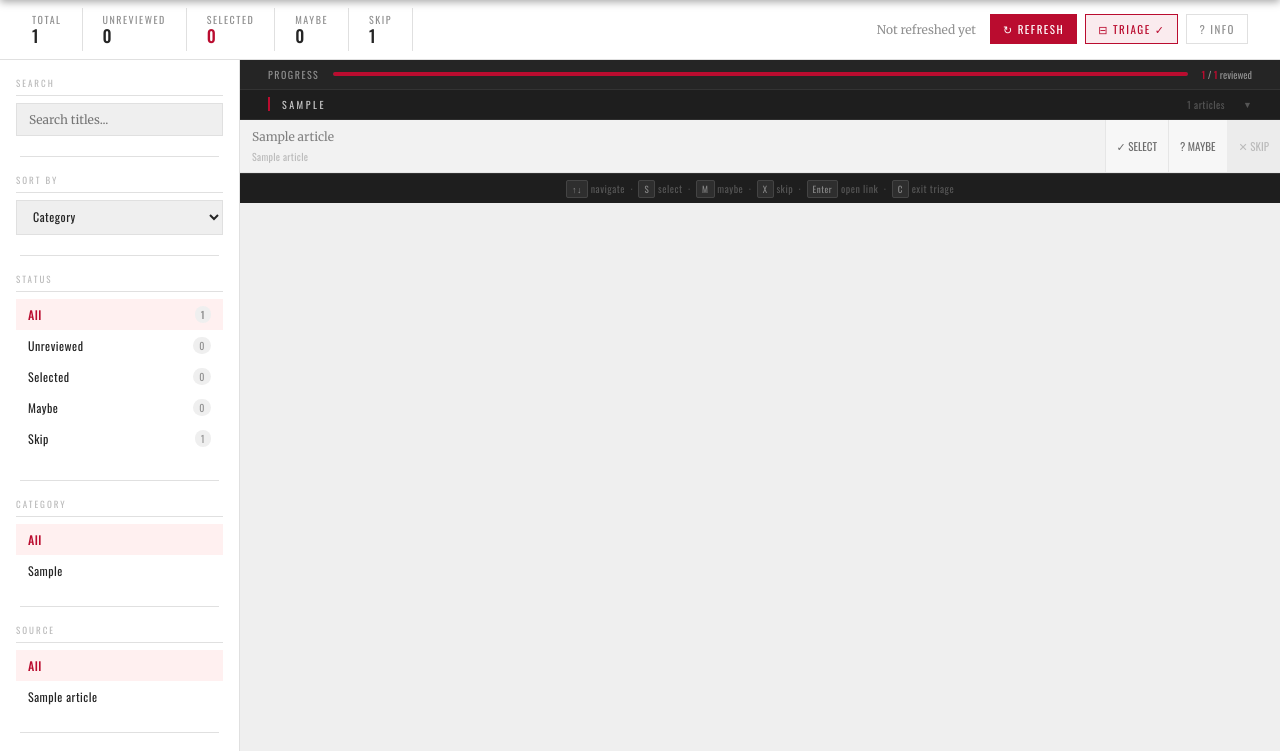
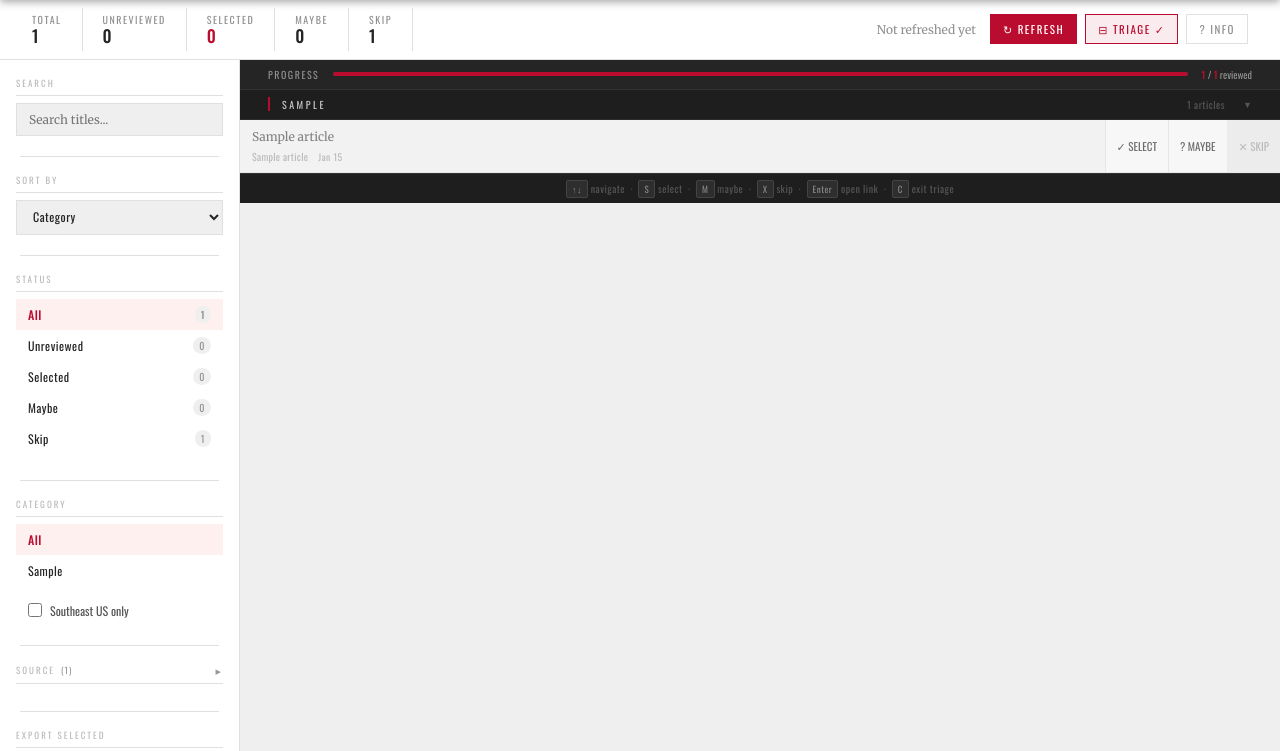
Before and after one commit to klemens-cc1/cits-newsletter-curator, a Flask app: page /newsletter in a window 1280 px wide. Shown: the part 60-811 px from the top of the page. Run offline with Flask 3, Linux system fonts and the light colour scheme; tables that the repository leaves empty hold one stand-in row (values such as "Sample post"); data that the repository does not hold is empty; some libraries are stand-ins or nearby versions.

Commit message:
Southeast US filter; triage dates; collapsible sources; Info rewrite; ESSP
- Articles store the aggregator's AI relevance score and "southeast" flag
  (new nullable column, added by migration; ingest accepts only
  well-formed values). Sidebar "Southeast US only" checkbox filters any
  category; shown in the filter bar and cleared by "All articles".
- Triage mode shows the publish date beside the source (parsed as UTC).
- Sidebar source list is collapsible, collapsed by default, with a count.
- Info guide rewritten for the current app: drops the outdated Overview,
  the removed "Pull description" button and week selector; adds sources,
  caps, filters, refresh/archive.
- CITS -> ESSP in page titles, Home card, admin page and text export;
  new Home subtitle.

Co-Authored-By: Claude Opus 5.5 <noreply@anthropic.com>

```diff
--- a/app.py
+++ b/app.py
@@ -103,6 +103,7 @@ def _run_migrations(db):
         "ALTER TABLE research_articles ADD COLUMN IF NOT EXISTS source_domain VARCHAR(256)",
         "CREATE TABLE IF NOT EXISTS feedback (id SERIAL PRIMARY KEY, message TEXT NOT NULL, submitted_at TIMESTAMPTZ DEFAULT NOW())",
         "ALTER TABLE research_sessions ADD COLUMN IF NOT EXISTS search_params TEXT",
+        "ALTER TABLE articles ADD COLUMN IF NOT EXISTS southeast BOOLEAN",
     ]
     for sql in migrations:
         try:
--- a/models.py
+++ b/models.py
@@ -22,6 +22,7 @@ class Article(db.Model):
     # AI fields (populated lazily)
     ai_score     = db.Column(db.Integer, nullable=True)
     ai_summary   = db.Column(db.Text, nullable=True)
+    southeast    = db.Column(db.Boolean, nullable=True)   # AI: substantially about the US Southeast
 
     def to_dict(self):
         return {
@@ -38,6 +39,7 @@ class Article(db.Model):
             "curator_note": self.curator_note,
             "ai_score":     self.ai_score,
             "ai_summary":   self.ai_summary,
+            "southeast":    self.southeast,
         }
 
 
--- a/routes.py
+++ b/routes.py
@@ -138,7 +138,7 @@ def admin_feedback():
     )
     return f"""<!DOCTYPE html><html><head><meta charset="UTF-8">
 <link href="https://fonts.googleapis.com/css2?family=Oswald:wght@400;500&family=Merriweather:wght@300;400&display=swap" rel="stylesheet">
-<title>Feedback — CITS Admin</title>
+<title>Feedback — ESSP Admin</title>
 <style>
   body{{font-family:'Merriweather',serif;background:#efefef;color:#252525;padding:40px 48px;}}
   h1{{font-family:'Oswald',sans-serif;font-size:22px;letter-spacing:3px;text-transform:uppercase;margin-bottom:6px;}}
@@ -162,8 +162,11 @@ def get_articles():
     status = request.args.get("status", "")
     search = request.args.get("search", "").strip()
     sort   = request.args.get("sort", "category")
+    southeast_only = request.args.get("southeast") == "1"
 
     q = Article.query.filter_by(week_key=week)
+    if southeast_only:
+        q = q.filter_by(southeast=True)
 
     if cat:
         q = q.filter_by(category=cat)
@@ -226,6 +229,10 @@ def ingest():
                 pass
 
         rss_summary = (a.get("summary") or "").strip() or None
+        # AI tags from the aggregator; accept only well-formed values
+        score = a.get("ai_score")
+        score = score if isinstance(score, int) and not isinstance(score, bool) and 1 <= score <= 10 else None
+        southeast = a.get("southeast") if isinstance(a.get("southeast"), bool) else None
         db.session.add(Article(
             guid=a["guid"],
             title=a["title"],
@@ -235,6 +242,8 @@ def ingest():
             published_at=pub,
             week_key=week_key,
             ai_summary=rss_summary,
+            ai_score=score,
+            southeast=southeast,
         ))
         added += 1
 
@@ -345,7 +354,7 @@ def export():
     label = "-".join(statuses)
 
     if fmt == "text":
-        lines = [f"CITS Newsletter — {week}", "=" * 48, ""]
+        lines = [f"ESSP Newsletter — {week}", "=" * 48, ""]
         current_cat = None
         for a in articles:
             if a.category != current_cat:
--- a/templates/history.html
+++ b/templates/history.html
@@ -3,7 +3,7 @@
 <head>
   <meta charset="UTF-8">
   <meta name="viewport" content="width=device-width, initial-scale=1.0">
-  <title>CITS — Refresh History</title>
+  <title>ESSP — Archive</title>
   <link rel="preconnect" href="https://fonts.googleapis.com">
   <link href="https://fonts.googleapis.com/css2?family=Oswald:wght@300;400;500;700&family=Merriweather:ital,wght@0,300;0,400;1,300&display=swap" rel="stylesheet">
   <style>
--- a/templates/home.html
+++ b/templates/home.html
@@ -3,7 +3,7 @@
 <head>
   <meta charset="UTF-8">
   <meta name="viewport" content="width=device-width, initial-scale=1.0">
-  <title>CITS Research Platform</title>
+  <title>ESSP Research Platform</title>
   <link rel="preconnect" href="https://fonts.googleapis.com">
   <link href="https://fonts.googleapis.com/css2?family=Oswald:wght@300;400;500;700&family=Merriweather:ital,wght@0,300;0,400;1,300&display=swap" rel="stylesheet">
   <style>
@@ -317,7 +317,7 @@
   <!-- Hero -->
   <div class="hero">
     <h1 class="hero-title">Delphi</h1>
-    <p class="hero-subtitle">A curation and research tool for the Center for International Trade and Security</p>
+    <p class="hero-subtitle">A curation and research tool for the BBCITS Energy Security Studies Program</p>
     <div class="hero-rule"></div>
   </div>
 
@@ -328,7 +328,7 @@
         Newsletter Curator
         <span class="card-arrow">→</span>
       </div>
-      <p class="card-desc">Review and curate weekly energy and security articles for the CITS newsletter</p>
+      <p class="card-desc">Review and curate weekly energy and security articles for the ESSP newsletter</p>
     </a>
     <a href="/research" class="card">
       <div class="card-title">
--- a/templates/index.html
+++ b/templates/index.html
@@ -3,7 +3,7 @@
 <head>
   <meta charset="UTF-8">
   <meta name="viewport" content="width=device-width, initial-scale=1.0">
-  <title>CITS Newsletter Curator</title>
+  <title>ESSP Newsletter Curator</title>
   <link rel="preconnect" href="https://fonts.googleapis.com">
   <link href="https://fonts.googleapis.com/css2?family=Oswald:wght@300;400;500;700&family=Merriweather:ital,wght@0,300;0,400;1,300&display=swap" rel="stylesheet">
   <style>
@@ -269,6 +269,15 @@
       padding-bottom: 5px;
       border-bottom: 1px solid var(--border);
     }
+    .sidebar-collapsible > summary { cursor: pointer; list-style: none; display: flex; align-items: center; gap: 6px; }
+    .sidebar-collapsible > summary::-webkit-details-marker { display: none; }
+    .sidebar-collapsible > summary::after { content: "▸"; margin-left: auto; font-size: 11px; color: #999; }
+    .sidebar-collapsible[open] > summary::after { content: "▾"; }
+    .sidebar-collapsible > summary:hover { color: var(--charcoal); }
+    .sidebar-collapsible > summary:focus-visible { outline: 2px solid var(--red); outline-offset: 2px; }
+    .sidebar-count { color: #999; letter-spacing: 1px; }
+    .region-check { display: flex; align-items: center; gap: 8px; margin-top: 10px; padding: 6px 12px; font-family: 'Oswald', sans-serif; font-size: 12px; color: #555; cursor: pointer; }
+    .region-check input { accent-color: var(--red); width: 14px; height: 14px; cursor: pointer; }
     .search-input {
       width: 100%;
       padding: 8px 12px;
@@ -430,6 +439,7 @@
       letter-spacing: 0.3px;
       margin-top: 1px;
     }
+    .article-date-inline { margin-left: 10px; font-size: 9.5px; letter-spacing: 0.5px; }
 
     body.compact .status-buttons {
       flex-direction: row;
@@ -823,14 +833,15 @@
         <div id="categoryFilters">
           <button class="filter-btn active" onclick="setFilter('category', '', this)">All</button>
         </div>
+        <label class="region-check"><input type="checkbox" id="southeastOnly" onchange="toggleSoutheast(this.checked)"> Southeast US only</label>
       </div>
       <div class="sidebar-divider"></div>
-      <div class="sidebar-section">
-        <div class="sidebar-label">Source</div>
+      <details class="sidebar-section sidebar-collapsible">
+        <summary class="sidebar-label">Source <span class="sidebar-count" id="sourceCount"></span></summary>
         <div id="sourceFilters">
           <button class="filter-btn active" onclick="setFilter('source', '', this)">All</button>
         </div>
-      </div>
+      </details>
       <div class="sidebar-divider"></div>
       <div class="sidebar-section">
         <div class="sidebar-label">Export Selected</div>
@@ -867,27 +878,27 @@
   <div class="modal-overlay" id="infoModal" onclick="closeInfoOnOverlay(event)">
     <div class="modal">
       <div class="modal-header">
-        <span class="modal-title">CITS Newsletter Curator — Guide</span>
+        <span class="modal-title">Newsletter Curator — Guide</span>
         <button class="modal-close" onclick="closeInfo()">✕</button>
       </div>
       <div class="modal-body">
 
-        <div class="modal-section-title">Overview</div>
-        <p class="info-para">The CITS Newsletter Curator is a weekly article triage tool for the CITS energy security newsletter. Articles are ingested automatically from the RSS aggregator every Friday at 10 AM ET and organized by category. Reviewers mark articles for inclusion, flag uncertainties, or dismiss irrelevant content before exporting a structured reference file for newsletter writing.</p>
+        <div class="modal-section-title">Where articles come from</div>
+        <p class="info-para">About 50 news, trade, think-tank and government feeds, plus Google News searches of major outlets and a few email newsletters. New articles arrive every Friday at 10 AM ET. Each category keeps its 40 newest articles, with no single source over 35%.</p>
 
         <div class="modal-section-title">Article statuses</div>
         <div class="shortcut-grid" style="margin-bottom: 12px;">
           <span class="shortcut-key" style="background:#fff8f8; border-color:var(--red); color:var(--red);">Selected</span>
-          <span class="shortcut-desc">Included in exports. Applied to articles that will be referenced during writing.</span>
+          <span class="shortcut-desc">Included in exports.</span>
           <span class="shortcut-key" style="background:#fffbf0; border-color:#e0a800; color:#e0a800;">Maybe</span>
-          <span class="shortcut-desc">Pending decision. The "Selected + Maybe" export can be used to make a final call at the end of the week.</span>
+          <span class="shortcut-desc">Undecided. The Selected + Maybe export helps make the final call.</span>
           <span class="shortcut-key" style="background:#f5f5f5; border-color:#909090; color:#909090;">Skip</span>
-          <span class="shortcut-desc">Not relevant. Article remains visible in the list but is dimmed and excluded from all exports.</span>
+          <span class="shortcut-desc">Not relevant. Dimmed and left out of exports.</span>
         </div>
-        <p class="info-para" style="font-size:11px; color:var(--gray);">Selecting an active status a second time returns the article to unreviewed.</p>
+        <p class="info-para" style="font-size:11px; color:var(--gray);">Click an article's current status again to return it to unreviewed.</p>
 
         <div class="modal-section-title">Triage mode</div>
-        <p class="info-para">Triage mode condenses the article list to title and source only, with status controls moved inline. A progress bar tracks reviewed articles against the total. On by default; toggle it with the <strong>⊟ Triage</strong> button above the article list or the <strong>C</strong> keyboard shortcut. Your choice is remembered in this browser.</p>
+        <p class="info-para">On by default: one line per article with its source and publish date, status buttons inline, and a progress bar. Toggle it with <strong>⊟ Triage</strong> or <strong>C</strong>; this browser remembers your choice.</p>
 
         <div class="modal-section-title">Keyboard shortcuts</div>
         <div class="shortcut-grid">
@@ -904,18 +915,21 @@
           <span class="shortcut-key">C</span>
           <span class="shortcut-desc">Toggle triage mode</span>
           <span class="shortcut-key">?</span>
-          <span class="shortcut-desc">Open / close this panel</span>
+          <span class="shortcut-desc">Open / close this guide</span>
         </div>
-        <p class="info-para" style="color:var(--gray); font-size:11px; margin-top: 10px;">Shortcuts are inactive when the search box or week selector is focused.</p>
+        <p class="info-para" style="color:var(--gray); font-size:11px; margin-top: 10px;">Shortcuts pause while you type in the search box.</p>
+
+        <div class="modal-section-title">Finding articles</div>
+        <p class="info-para">The left sidebar searches titles, sorts by category, source, date or AI score, and filters by status, category or source. The source list starts collapsed. <strong>Southeast US only</strong> shows articles the AI judged substantially about the Southeast, in any category.</p>
+
+        <div class="modal-section-title">Refresh and past weeks</div>
+        <p class="info-para"><strong>↻ Refresh</strong> pulls new articles now instead of waiting for Friday; they appear within a few minutes. The date beside it shows when this week was last refreshed. Earlier weeks are in the Archive, linked from the Home page.</p>
 
         <div class="modal-section-title">Export</div>
-        <p class="info-para"><strong>Text — Selected</strong> produces a plain-text file organized by category, suitable for use as a writing reference. <strong>CSV — Selected</strong> includes all metadata fields and any cached article descriptions. <strong>Copy Links — Selected</strong> copies each selected article's title and link to the clipboard. Export options are available in the left sidebar.</p>
-
-        <div class="modal-section-title">Refresh</div>
-        <p class="info-para">The <strong>↻ Refresh</strong> button triggers a manual pull from the aggregator outside the automatic Friday schedule. Ingested articles typically appear within two minutes. The refresh indicator in the top-right of the header shows the time of the last completed refresh and a log of recent refresh activity.</p>
-
-        <div class="modal-section-title">Article descriptions</div>
-        <p class="info-para">The <strong>↓ Pull description</strong> button fetches the publisher's meta description directly from the article page. No AI is involved — the description is the same text search engines and social platforms display for the article. Once fetched, descriptions are cached and displayed as a collapsible <strong>▶ Description</strong> toggle on all subsequent loads.</p>
+        <p class="info-para">At the bottom of the sidebar: a text file grouped by category (Selected, or Selected + Maybe), a CSV with every field, or <strong>Copy Links</strong> for each selected article's title and link.</p>
+
+        <div class="modal-section-title">Descriptions</div>
+        <p class="info-para">When a source's feed includes a summary, it appears under <strong>▶ Description</strong>. Google News and email-newsletter items have none.</p>
 
         <button class="header-btn admin-btn" onclick="openAdmin()">Admin</button>
 
@@ -927,7 +941,7 @@
 
   <script>
     let currentWeek = "{{ selected_week }}";
-    let filters = { category: "", source: "", status: "" };
+    let filters = { category: "", source: "", status: "", southeast: false };
     let debounceTimer = null;
     let collapsedGroups = new Set();
     let focusedIndex = -1;
@@ -982,6 +996,7 @@
         btn.onclick = () => setFilter("source", s, btn);
         srcDiv.appendChild(btn);
       });
+      document.getElementById("sourceCount").textContent = `(${data.sources.length})`;
     }
 
     function setFilter(type, value, btn) {
@@ -992,12 +1007,19 @@
       loadArticles();
     }
 
+    function toggleSoutheast(on) {
+      filters.southeast = on;
+      updateFilterBackBar();
+      loadArticles();
+    }
+
     function updateFilterBackBar() {
       const bar   = document.getElementById("filterBackBar");
       const label = document.getElementById("filterBackLabel");
       const active = [];
       if (filters.source)   active.push(`Source: ${filters.source}`);
       if (filters.category) active.push(`Category: ${filters.category}`);
+      if (filters.southeast) active.push("Southeast US");
       if (active.length) {
         bar.classList.add("visible");
         label.textContent = active.join(" · ");
@@ -1010,6 +1032,8 @@
     function clearAllFilters() {
       filters.source   = "";
       filters.category = "";
+      filters.southeast = false;
+      document.getElementById("southeastOnly").checked = false;
       // Reset sidebar buttons to "All"
       document.querySelectorAll("#categoryFilters .filter-btn").forEach((b, i) => b.classList.toggle("active", i === 0));
       document.querySelectorAll("#sourceFilters .filter-btn").forEach((b, i) => b.classList.toggle("active", i === 0));
@@ -1032,6 +1056,7 @@
         week: currentWeek, category: filters.category,
         source: filters.source, status: filters.status, search, sort,
       });
+      if (filters.southeast) params.set("southeast", "1");
 
       const list = document.getElementById("articleList");
       // preserve progress bar and hint when clearing
@@ -1147,7 +1172,7 @@
 
     function renderArticle(a) {
       const statusClass = a.status !== "unreviewed" ? `status-${a.status}` : "";
-      const pub = a.published_at ? new Date(a.published_at).toLocaleDateString("en-US", {month:"short", day:"numeric"}) : "";
+      const pub = a.published_at ? parseUtc(a.published_at).toLocaleDateString("en-US", {month:"short", day:"numeric"}) : "";
       const scoreClass = a.ai_score >= 7 ? "high" : a.ai_score >= 5 ? "mid" : "low";
       const score = a.ai_score ? `<span class="score-badge ${scoreClass}">${a.ai_score}</span>` : "";
       const note  = a.curator_note ? `<div class="article-note">${escHtml(a.curator_note)}</div>` : "";
@@ -1159,7 +1184,7 @@
         <div class="article-item ${statusClass}" id="article-${a.id}" tabindex="-1">
           <div class="article-content">
             <a href="${a.url}" target="_blank" class="article-title">${escHtml(a.title)}</a>
-            <span class="article-source-inline">${escHtml(a.feed_name)}</span>
+            <span class="article-source-inline">${escHtml(a.feed_name)}${pub ? `<span class="article-date-inline">${pub}</span>` : ""}</span>
             <div class="article-meta">
               <span class="article-source">${escHtml(a.feed_name)}</span>
               ${pub ? `<span>${pub}</span>` : ""}
--- a/templates/research.html
+++ b/templates/research.html
@@ -3,7 +3,7 @@
 <head>
   <meta charset="UTF-8">
   <meta name="viewport" content="width=device-width, initial-scale=1.0">
-  <title>CITS Research Mode</title>
+  <title>ESSP Research Mode</title>
   <link rel="preconnect" href="https://fonts.googleapis.com">
   <link href="https://fonts.googleapis.com/css2?family=Oswald:wght@300;400;500;700&family=Merriweather:ital,wght@0,300;0,400;1,300&display=swap" rel="stylesheet">
   <style>
```
